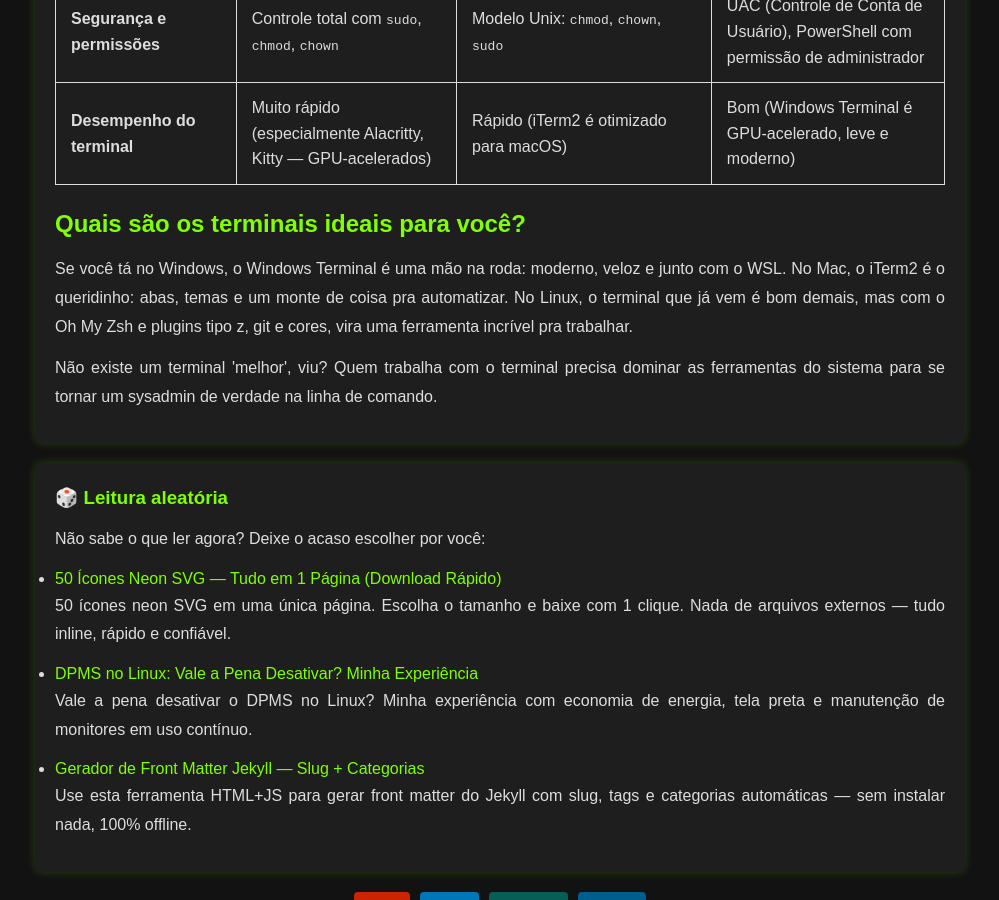
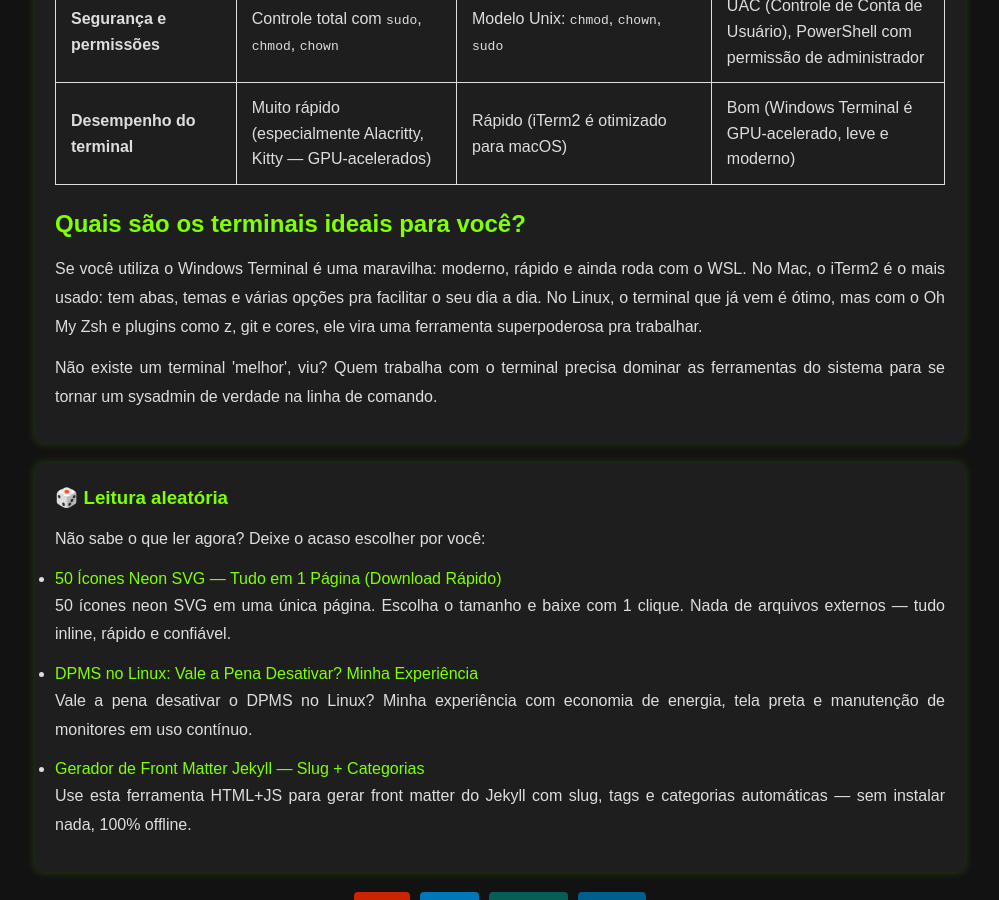
Before and after one commit to Piolinux/piolinux-site, a Jekyll site: the page built from _posts/2025-08-28-comparador-de-terminais-linux-macos-windows.md, in a window 1280 px wide and 900 px high, scrolled down 2143 px. Shown: the whole window, without its empty margins (140-1139 px from the left). Built offline with Jekyll 4.4.1, drawn with Linux system fonts in a browser that asks for light colours; some of the changed text lies outside the part shown.

Commit message:
Update 2025-08-28-comparador-de-terminais-linux-macos-windows.md

```diff
--- a/_posts/2025-08-28-comparador-de-terminais-linux-macos-windows.md
+++ b/_posts/2025-08-28-comparador-de-terminais-linux-macos-windows.md
@@ -146,7 +146,7 @@ permalink: /comparativo-terminais/
 </h2>
 
 <p>
-    Se você tá no Windows, o Windows Terminal é uma mão na roda: moderno, veloz e junto com o WSL. No Mac, o iTerm2 é o queridinho: abas, temas e um monte de coisa pra automatizar. No Linux, o terminal que já vem é bom demais, mas com o Oh My Zsh e plugins tipo z, git e cores, vira uma ferramenta incrível pra trabalhar.
+   Se você utiliza o Windows Terminal é uma maravilha: moderno, rápido e ainda roda com o WSL. No Mac, o iTerm2 é o mais usado: tem abas, temas e várias opções pra facilitar o seu dia a dia. No Linux, o terminal que já vem é ótimo, mas com o Oh My Zsh e plugins como z, git e cores, ele vira uma ferramenta superpoderosa pra trabalhar.
 
 
 </p>
```
Also changed, not shown: other parts of _posts/2025-08-28-comparador-de-terminais-linux-macos-windows.md (+1 -1 lines).
